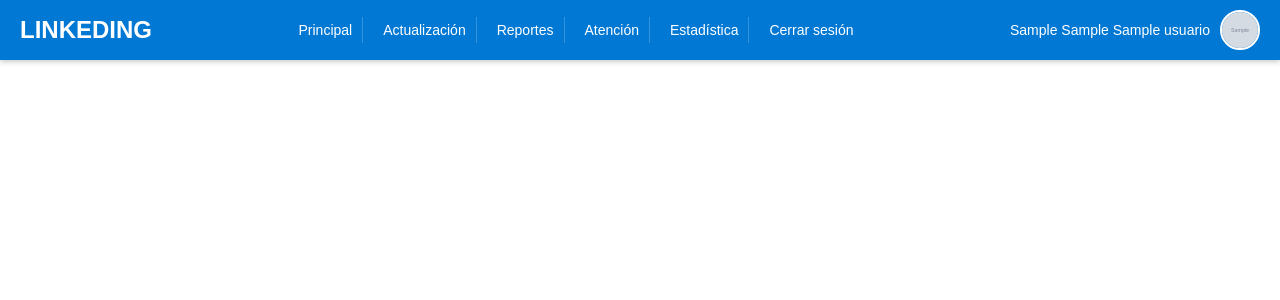
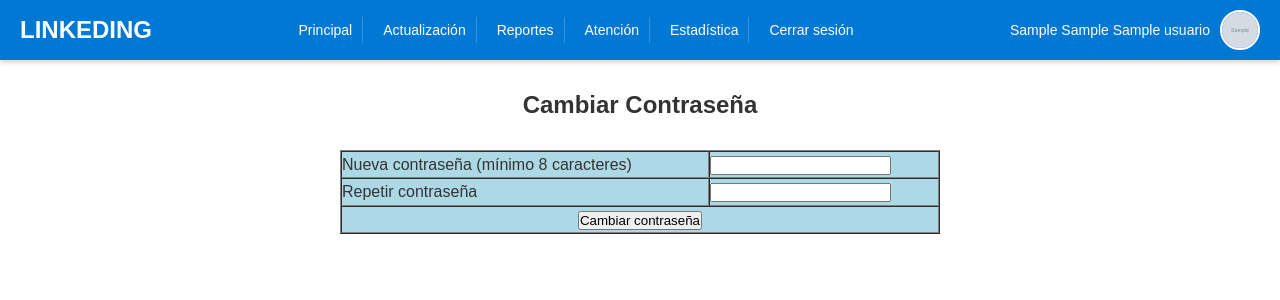
Before and after one commit to dev-tomas/linkeding, a PHP site: page /index.php?page=editar_contrasena_usuario in a window 1280 px wide. Shown: the top 300 px of the page. Run offline with PHP 8.4, Linux system fonts and the light colour scheme; the visitor is signed in with stand-in values (Sample User, id 1); tables that the repository leaves empty or names only in its code hold one stand-in row (values such as "Sample post"); grey boxes marked "Sample" are stand-in pictures.

Commit message:
verificacion1

```diff
--- a/sections/editar_contrasena_usuario.php
+++ b/sections/editar_contrasena_usuario.php
@@ -0,0 +1,54 @@
+<?php
+
+include("conexion.php");
+
+
+$idUsuario = $_SESSION["usuario_id"]; // Asegúrate de que auth.php establece esto correctamente
+
+// Mostrar mensaje de error si existe
+if (isset($_GET['error'])) {
+    $mensajeError = "";
+    switch($_GET['error']){
+        case 'contrasenas_no_coinciden': $mensajeError = "Las contraseñas no coinciden."; break;
+        case 'contrasena_corta': $mensajeError = "La contraseña debe tener al menos 8 caracteres."; break;
+        case 'actualizacion_fallida': $mensajeError = "Error al actualizar la contraseña. Intenta de nuevo."; break;
+    }
+    echo "<div style='color: red; text-align: center;'>$mensajeError</div>";
+}
+
+?>
+
+<!DOCTYPE html>
+<html lang="en">
+<head>
+    <meta charset="UTF-8">
+    <meta name="viewport" content="width=device-width, initial-scale=1.0">
+    <title>Cambiar Contraseña</title>
+</head>
+<body>
+    <br>
+    <center>
+    <h2>Cambiar Contraseña</h2>
+    <br>
+<form action="../control/p_actualizar_contrasena.php" method="post">
+
+    <table border="1" cellspacing="0" align="center" bgcolor="lightblue" width="600">
+        <tr>
+            <td>Nueva contraseña (mínimo 8 caracteres)</td>
+            <td> <input type="password" name="txtpass" required></td>
+        </tr>
+        <tr>
+            <td>Repetir contraseña</td>
+            <td><input type="password" name="txtrepass" required></td>
+        </tr>
+        <tr>
+            <td colspan="2" align="center">
+                <input type="submit" value="Cambiar contraseña">
+            </td>
+        </tr>
+    </table>
+
+</form>
+    </center>
+</body>
+</html>
--- a/sections/estadistica.php
+++ b/sections/estadistica.php
@@ -76,7 +76,7 @@ $data_usuarios = mysqli_fetch_assoc($result_usuarios);
 </head>
 <body>
     <br>
-    <center><h1>ESTADISTICAS GENERALES</h1></center>
+    <center><h1>ESTADÍSTICAS GENERALES</h1></center>
     <br>
 
     <!-- Tabla resumen -->
@@ -110,7 +110,7 @@ $data_usuarios = mysqli_fetch_assoc($result_usuarios);
     </center>
     <br><br>
 
-    <center><h1>GRAFICOS ESTADISTICOS</h1></center>
+    <center><h1>GRÁFICOS ESTADÍSTICOS</h1></center>
     <!-- Contenedor de gráficos -->
     <div class="charts-container">
     <!-- Gráfico General -->
```
Also changed, not shown: control/p_actualizar_contrasena.php (added, +42 -0 lines).
